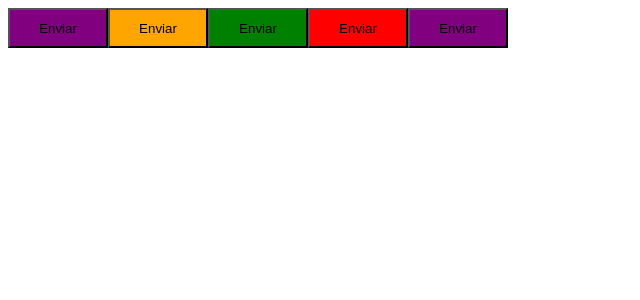
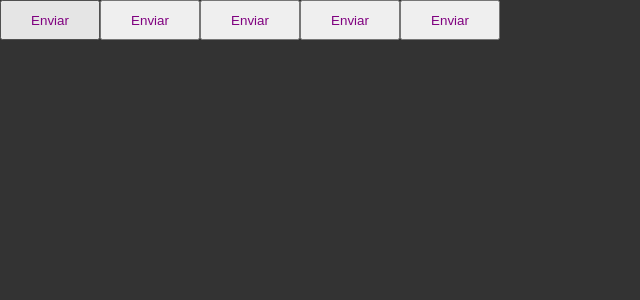
Before and after one commit to vbrunoro/react-pomodoro, a React (Vite) app: page / in a window 1280 px wide. Shown: the top 300 px of the page, without its empty margins (0-640 px from the left). Built offline with nearby package versions, Linux system fonts and the light colour scheme.

Commit message:
Add global style and theme types

```diff
--- a/src/App.tsx
+++ b/src/App.tsx
@@ -1,16 +1,19 @@
+import { ThemeProvider } from "styled-components"
 import { Button } from "./components/Button"
+import { defaultTheme } from "./styles/themes/default"
+import { GlobalStyle } from "./styles/global"
 
 export function App() {
 
   return (
-    <>
+    <ThemeProvider theme={defaultTheme}>
       <Button variant="primary" />
       <Button variant="secondary" />
       <Button variant="success" />
       <Button variant="danger" />
       <Button />
-    </>
+
+      <GlobalStyle/>
+    </ThemeProvider>
   )
 }
-
-export default App
--- a/src/components/Button.styles.ts
+++ b/src/components/Button.styles.ts
@@ -16,9 +16,12 @@
 export const ButtonContainer = styled.button<ButtonContainerProps>`
   width: 100px;
   height: 40px;
-  ${props => {
+
+  color: ${props => props.theme.primary}
+
+  /* ${props => {
         return css`
       background-color: ${buttonVariants[props.variant]}
     `
-    }}
+    }} */
 `;
--- /dev/null
+++ b/src/styles/global.ts
@@ -0,0 +1,13 @@
+import { createGlobalStyle } from "styled-components";
+
+export const GlobalStyle = createGlobalStyle`
+* {
+    margin: 0;
+    padding: 0;
+    box-sizing: border-box;
+  }
+  body {
+    background: #333;
+    color: #FFF;
+  }
+`;
--- /dev/null
+++ b/src/styles/themes/default.ts
@@ -0,0 +1,4 @@
+export const defaultTheme = {
+    primary: 'purple',
+    secondary: 'orange',
+}
```
Also changed, not shown: src/@types/styled.d.ts (added, +8 -0 lines).
